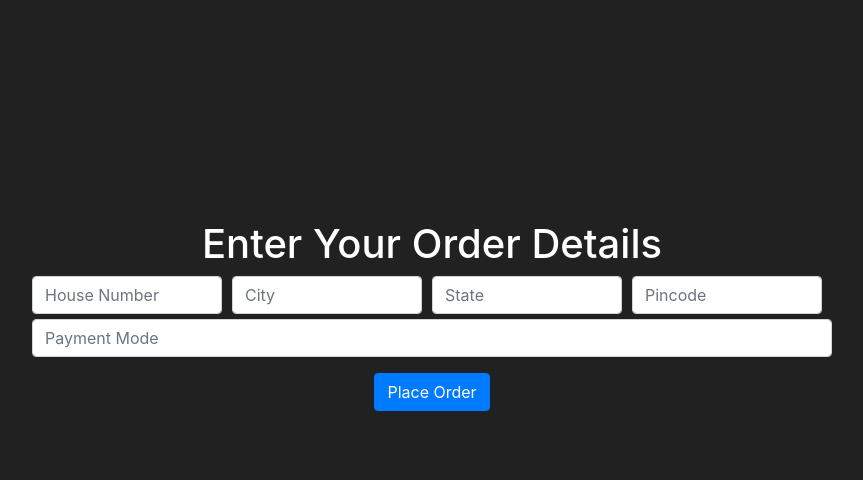
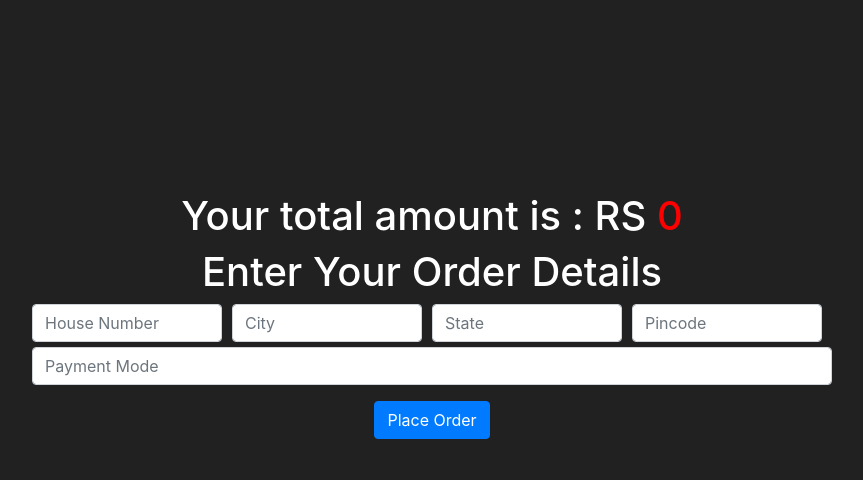
Before and after one commit to vibhorag101/ECommerce-Grocery-Store, a Flask app: page /placeOrder/1 in a window 1280 px wide. Shown: the part 146-626 px from the top of the page, without its empty margins (208-1071 px from the left). Run offline with Flask 2, Linux system fonts and the light colour scheme; parts of the project's set-up code (start-up, migrations or seed data) failed here and were passed over.

Commit message:
Show Amount to user

```diff
--- a/market/routes.py
+++ b/market/routes.py
@@ -168,7 +168,7 @@ def order_placing(user_id):
         cur.execute("INSERT INTO orders(Mode,Amount,City,State,Order_Time,House_Flat_No,Pincode,Cart_ID,Date,Delivery_Boy_ID) VALUES(%s, %s, %s, %s, %s,%s,%s,%s,%s,%s)",(Mode,total_val,City,State,current_time,HNO,Pincode,cart_id,curr_date,boy_key))
         my_sql.connection.commit()
         cur.close()
-    return render_template('orderDetails.html')
+    return render_template('orderDetails.html',total_val=total_val)
 
 @app.route('/customerRegister',methods=['GET','POST'])
 def customerRegister():
--- a/market/templates/orderDetails.html
+++ b/market/templates/orderDetails.html
@@ -7,6 +7,10 @@
 <div class ="d-flex justify-content-center align-items-center min-vh-100" >
 <div>
 <form method ="POST" action="">
+  <h1 class="text-center">
+    Your total amount is : RS <span style="color: red;">{{total_val}}</span>
+    <span></span>
+  </h1>
   <h1 class="text-center">
     Enter Your Order Details
   </h1>
```
